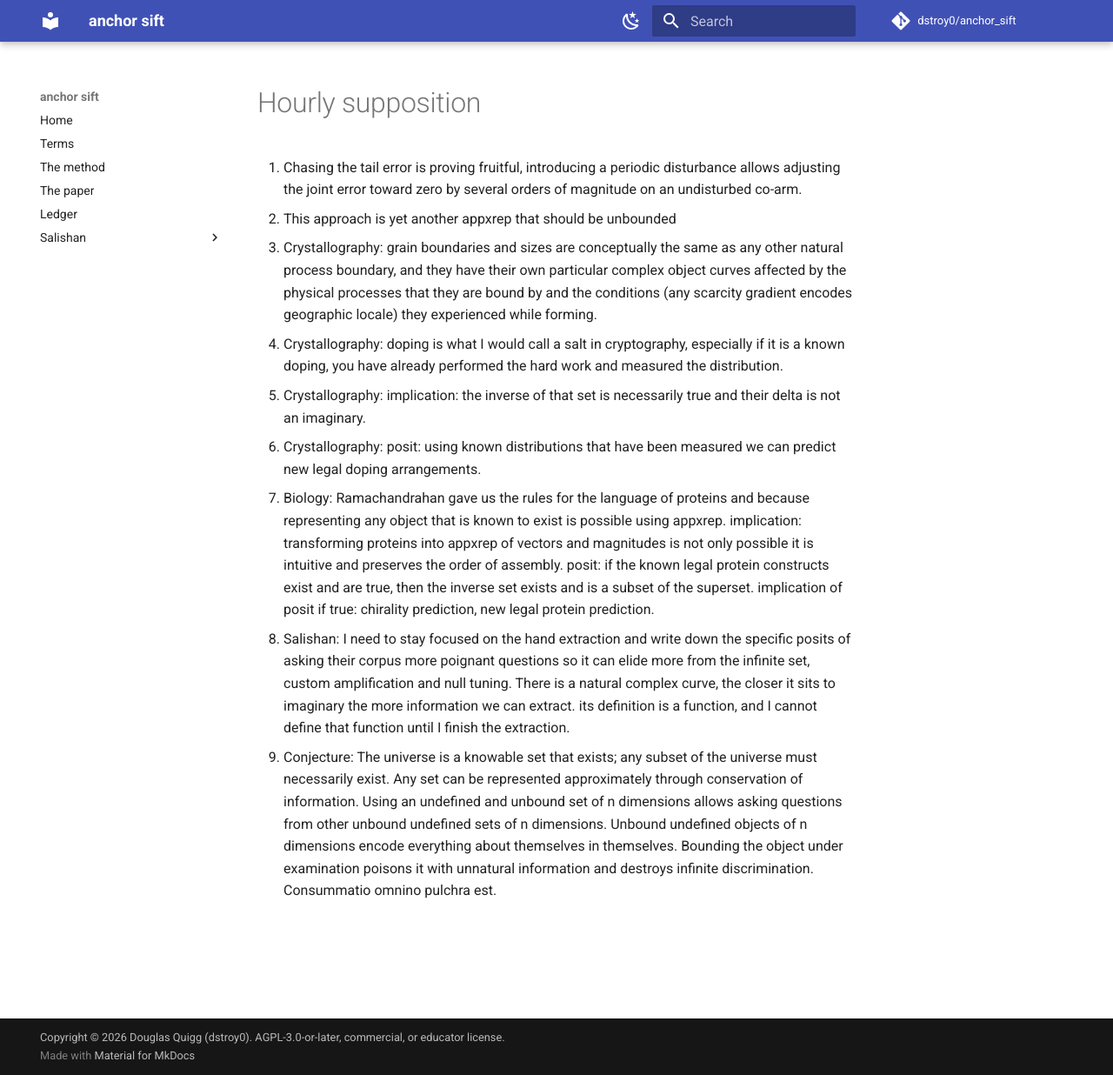
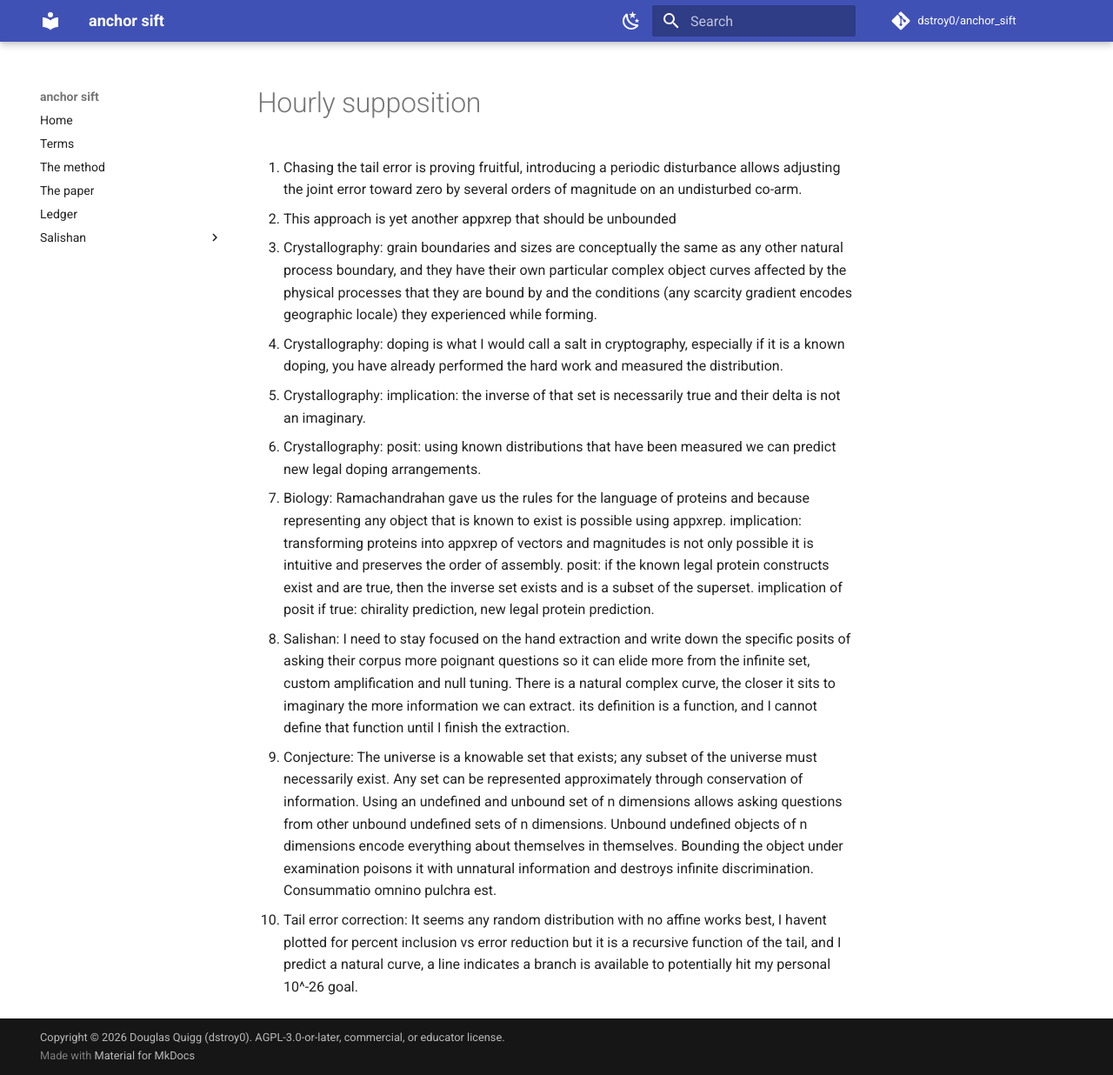
Before and after one commit to dstroy0/anchor_sift, an MkDocs documentation site: the page built from docs/research/hourly_supposition.md, in a window 1280 px wide and 1236 px high. Shown: the whole window at 87% size. Built offline with MkDocs 1.6.1 and Material for MkDocs 9.7.7, drawn with Linux system fonts in a browser that asks for light colours; comment, search, counter and statistics services are not loaded.

Commit message:
Update hourly_supposition.md
Tail error investigation

```diff
--- a/docs/research/hourly_supposition.md
+++ b/docs/research/hourly_supposition.md
@@ -35,3 +35,7 @@
       in themselves. Bounding the object under examination poisons it with unnatural information and
       destroys infinite discrimination.
       Consummatio omnino pulchra est.
+10. Tail error correction: It seems any random distribution with no affine works best, I havent plotted
+      for percent inclusion vs error reduction but it is a recursive function of the tail,
+      and I predict a natural curve, a line indicates a branch is available to potentially hit
+      my personal 10^-26 goal.
```
